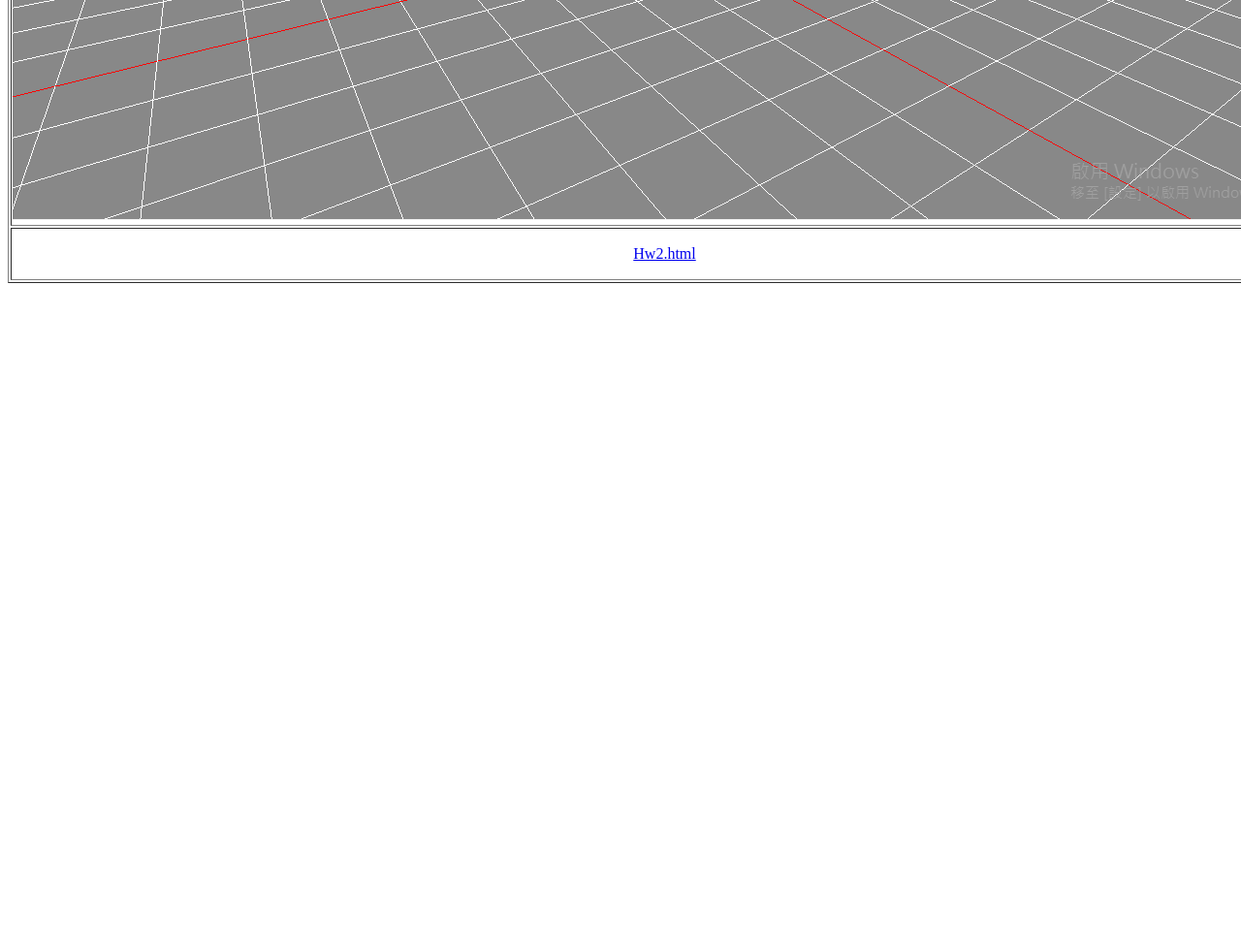
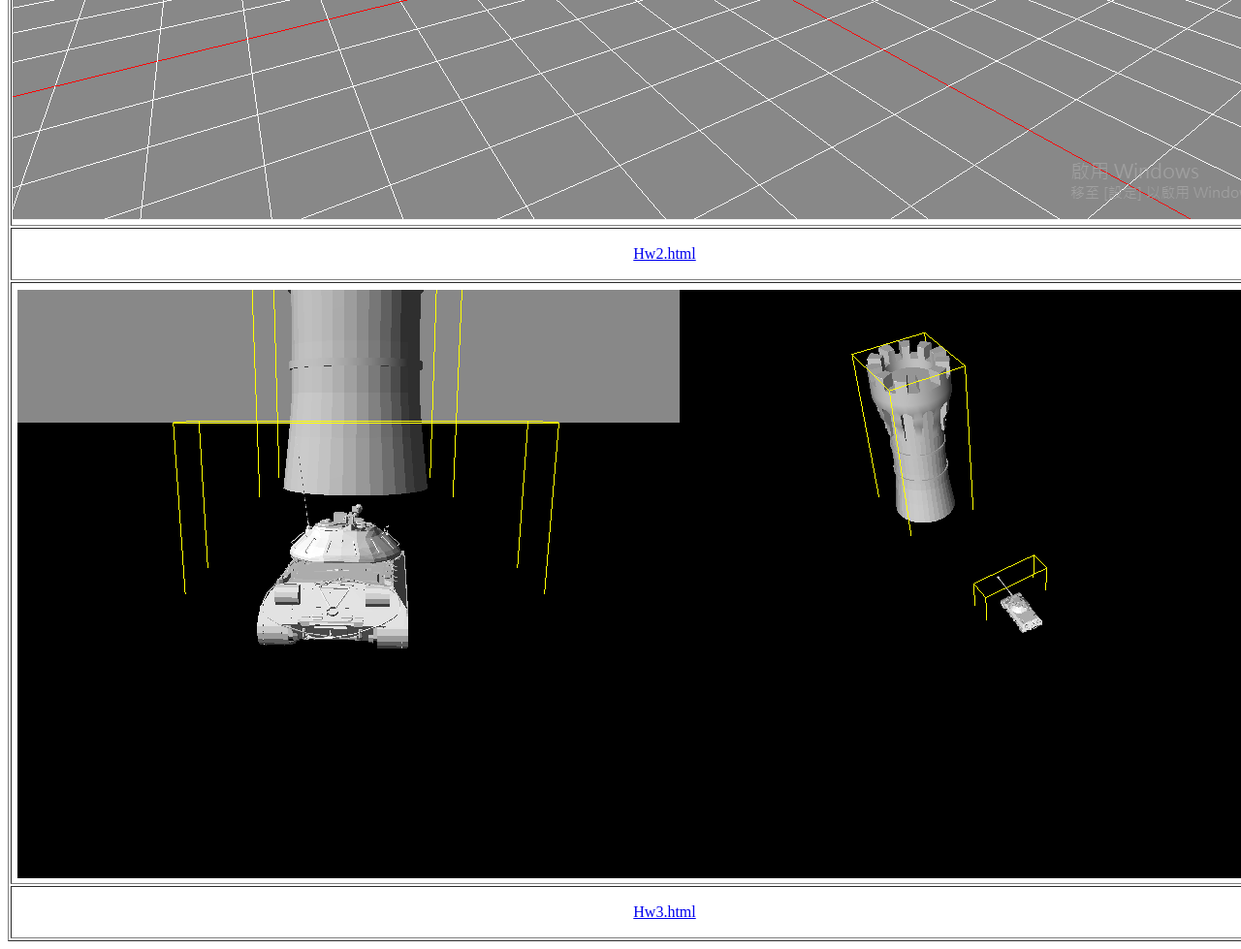
Before and after one commit to kiroing/HW1, a plain HTML site: page index.html in a window 1280 px wide. Shown: the part 1033-2012 px from the top of the page at 97% size. Before the commit the page ends 1333 px from the top, so only its background shows below. Drawn offline with nearby package versions, Linux system fonts and the light colour scheme.

Commit message:
Add files via upload

```diff
--- a/index.html
+++ b/index.html
@@ -28,6 +28,16 @@
 		<a href="https://kiroing.github.io/HW1/HW3_I4B53.html">
 		Hw2.html</a>
 	</p></td></tr>
+	<tr>
+		<td width="389">
+		<img border="0" src="https://kiroing.github.io/HW1/HW3.png"></td>
+	</tr>
+	<tr>
+		<td width="389">
+		<p align="center">
+		<a href="https://kiroing.github.io/HW1/HW3_example.html">
+		Hw3.html</a>
+	</p></td></tr>
 </tbody></table>
 <script src="https://cdnjs.cloudflare.com/ajax/libs/three.js/84/three.min.js">
 </script>
```
